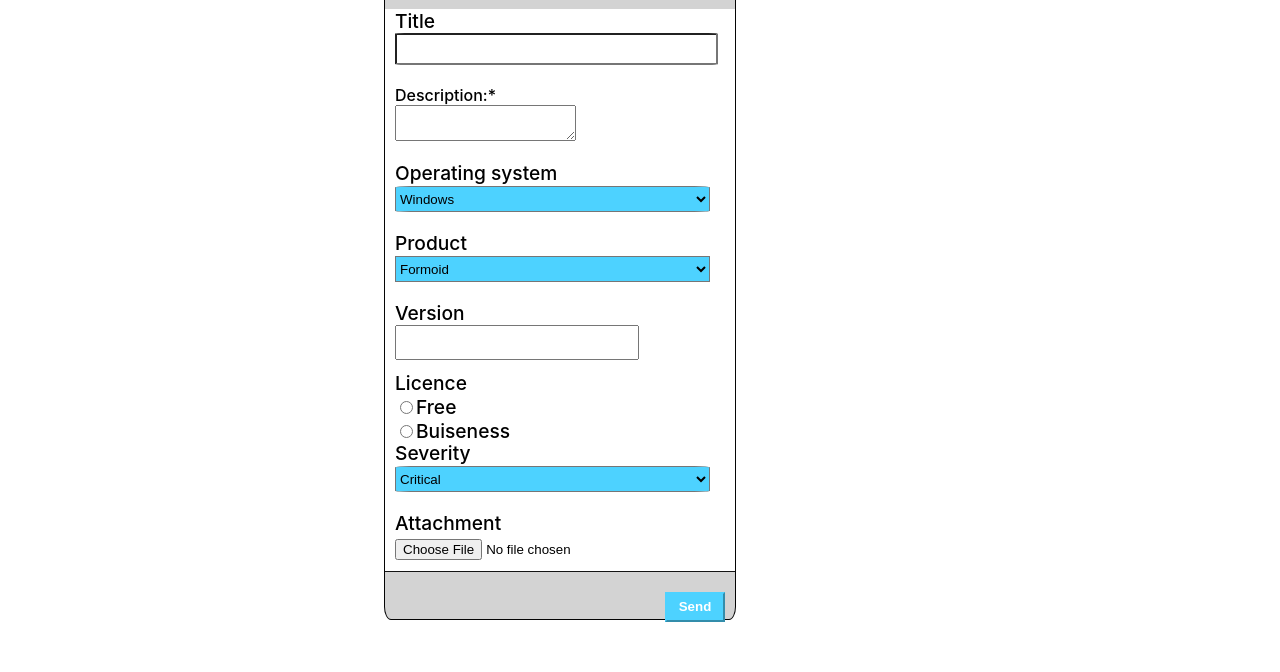
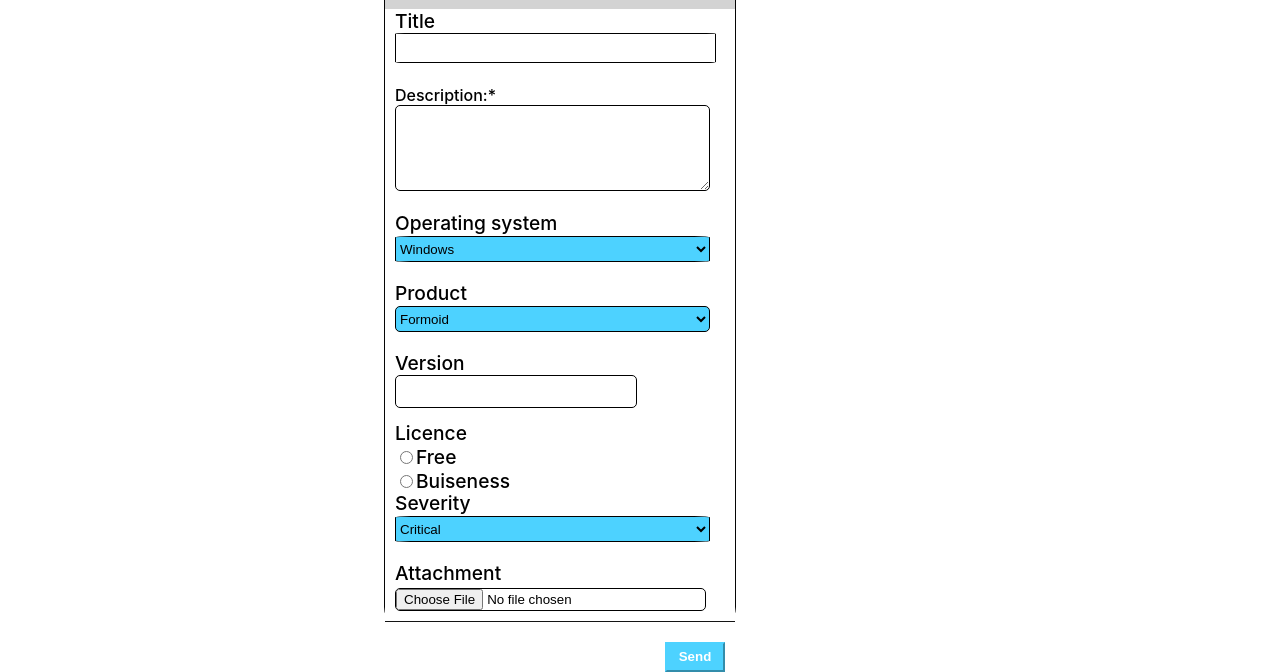
Before and after one commit to SinghVartika/BootCamp2020, a plain HTML site: page form/index.html in a window 1280 px wide. Shown: the part 142-814 px from the top of the page. Drawn offline with Linux system fonts and the light colour scheme.

Commit message:
CSS for the bootstrap implementation of the form

```diff
--- a/form/home.css
+++ b/form/home.css
@@ -101,3 +101,39 @@ right : 10px;
     border-bottom : 1px solid #141414;
     background-color: white;
 }
+input[type=text]{
+	border-radius: 5px;
+	border: 1px solid black;
+	width: 98%;
+	height: 40px;
+	margin-right: 10px;
+}
+textarea{
+	border-radius: 5px;
+	border: 1px solid black;
+	width: 98%;
+	height: 80px;
+	margin-right: 10px;
+}
+select{
+	border-radius: 5px;
+	border: 1px solid black;
+	width: 98%;
+	height: 30px;
+	margin-right: 10px;
+	background: #4dd2ff;
+}
+input[type=file]{
+	border-radius: 5px;
+	border: 1px solid black;
+	width: 98%;
+	margin-right: 10px;
+}
+.btn{
+	border-radius: 5px;
+	border: 1px solid black;
+	width: 90%;
+	height: 50px;
+	margin: 10px;
+	background: #d9d9d9;
+}
```
